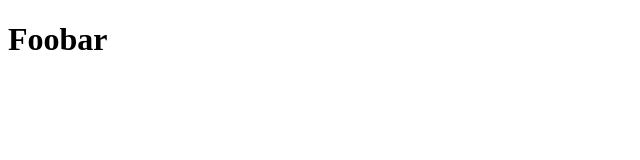
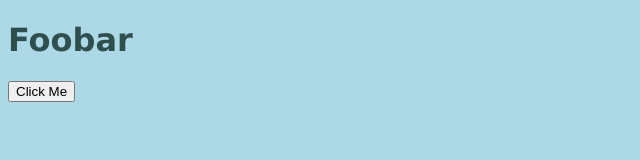
Before and after one commit to brianwheeler810/foobar, a plain HTML site: page index.html in a window 1280 px wide. Shown: the whole page, without its empty margins (0-640 px from the left). Drawn offline with Linux system fonts and the light colour scheme.

Commit message:
minor changes to test PR

```diff
--- a/index.html
+++ b/index.html
@@ -5,6 +5,7 @@
 </head>
 <body>
   <h1>Foobar</h1>
+  <button onclick="hw();">Click Me</button>
   <script src="scripts/foobar.js"></script>
 </body>
 </html>
--- a/scripts/foobar.js
+++ b/scripts/foobar.js
@@ -0,0 +1,3 @@
+function hw() {
+  console.log('Hello Console!');
+}
--- a/styles/foobar.css
+++ b/styles/foobar.css
@@ -0,0 +1,5 @@
+body {
+  background-color: lightblue;
+  color: darkslategray;
+  font-family: 'Lucida Sans', 'Lucida Sans Regular', 'Lucida Grande', 'Lucida Sans Unicode', Geneva, Verdana, sans-serif;
+}
```
